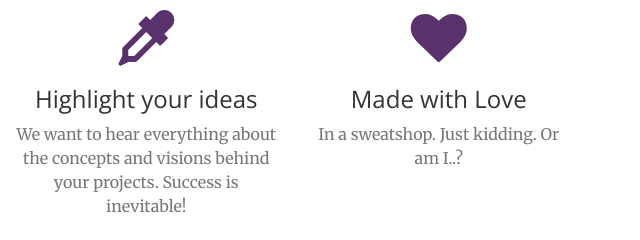
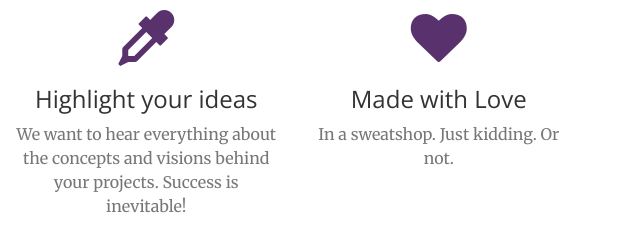
Before and after one commit to artisleilands/test, a website: page index.html in a window 1280 px wide. Shown: the part 1380-1620 px from the top of the page, 640-1280 px from the left. Drawn offline with nearby package versions, Linux system fonts and the light colour scheme.

Commit message:
Update index.html

```diff
--- a/index.html
+++ b/index.html
@@ -128,7 +128,7 @@
                     <div class="service-box">
                         <i class="fa fa-4x fa-heart text-primary sr-icons"></i>
                         <h3>Made with Love</h3>
-                        <p class="text-muted">In a sweatshop. Just kidding. Or am I..?</p>
+                        <p class="text-muted">In a sweatshop. Just kidding. Or not.</p>
                     </div>
                 </div>
             </div>
```
